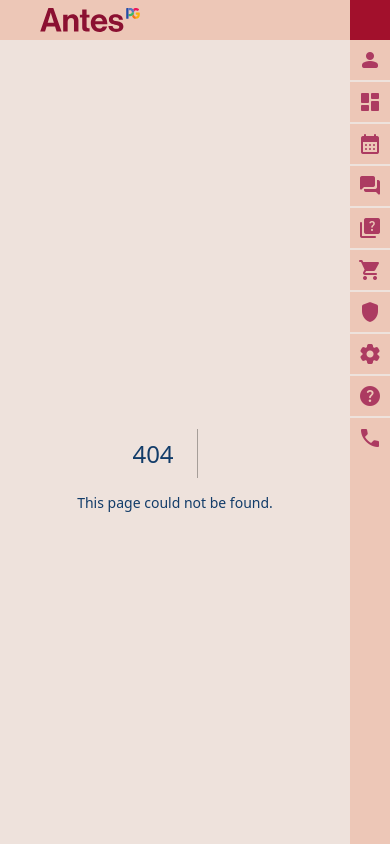
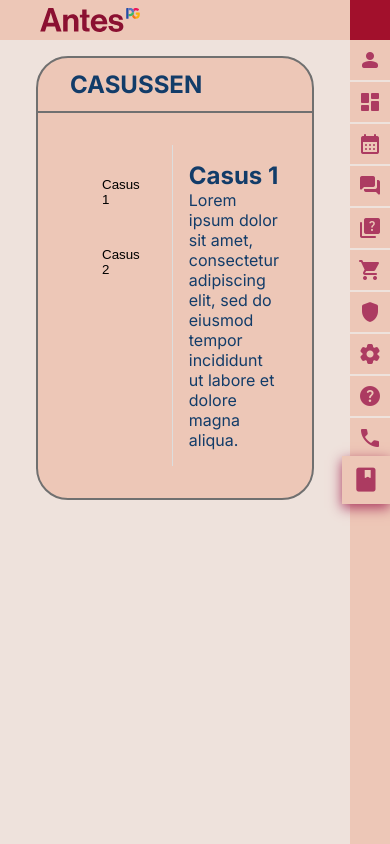
Before and after one commit to stssrn/ProjectC_Groep5, a Next.js app in the folder frontend/: page /casussen in a window 390 px wide. Before the commit this address had no page. Built offline with nearby package versions, Linux system fonts and the light colour scheme.

Commit message:
Cassusen
Added interactive casus section with dummy data and responsive design.

```diff
--- /dev/null
+++ b/frontend/app/casussen/page.module.css
@@ -0,0 +1 @@
+/* hier is leeg vanwege het gebruik van de styled components als er iets in moet komen kan dat hier dat is dan de standaard css */
--- /dev/null
+++ b/frontend/app/casussen/page.tsx
@@ -0,0 +1,116 @@
+"use client";
+import React, { useState } from "react";
+import Container from "../components/Container";
+import styled from "@emotion/styled";
+import { keyframes } from "@emotion/react";
+
+const fadeIn = keyframes`
+  from {
+    opacity: 0;
+    transform: translateX(-20px);
+  }
+  to {
+    opacity: 1;
+    transform: translateX(0);
+  }
+`;
+
+const CasusListDiv = styled.div`
+  flex: 1;
+  padding: 16px;
+  display: flex;
+  flex-direction: column;
+  background-color: #edc7b7;
+`;
+
+const CasusButton = styled.button`
+  display: block;
+  width: 100%;
+  padding: 16px;
+  margin-bottom: 8px;
+  background: none;
+  border: none;
+  text-align: left;
+  cursor: pointer;
+  transition: background-color 0.3s ease, transform 0.2s ease;
+  &:hover {
+    background-color: #eaeaea;
+  }
+  &:active {
+    transform: scale(0.98);
+  }
+`;
+
+const CasusContentDiv = styled.div`
+  flex: 3;
+  padding: 16px;
+  border-left: 1px solid #ddd;
+  animation: ${fadeIn} 0.5s ease;
+`;
+
+const CasusPageLayout = styled.div`
+  display: flex;
+  height: 100%;
+  background-color: #edc7b7;
+`;
+
+// Dummy data for the casus list
+const casusData = [
+  {
+    id: "casus1",
+    title: "Casus 1",
+    content:
+      "Lorem ipsum dolor sit amet, consectetur adipiscing elit, sed do eiusmod tempor incididunt ut labore et dolore magna aliqua.",
+  },
+  {
+    id: "casus2",
+    title: "Casus 2",
+    content:
+      "Ut enim ad minim veniam, quis nostrud exercitation ullamco laboris nisi ut aliquip ex ea commodo consequat.",
+  },
+  // ...add more cases as needed
+];
+
+type CasusListProps = {
+  onSelect: (casus: { id: string; title: string; content: string }) => void;
+};
+
+const CasusList: React.FC<CasusListProps> = ({ onSelect }) => {
+  return (
+    <CasusListDiv>
+      {casusData.map((casus) => (
+        <CasusButton key={casus.id} onClick={() => onSelect(casus)}>
+          {casus.title}
+        </CasusButton>
+      ))}
+    </CasusListDiv>
+  );
+};
+
+type CasusContentProps = {
+  casus: { id: string; title: string; content: string };
+};
+
+const CasusContent: React.FC<CasusContentProps> = ({ casus }) => {
+  return (
+    <CasusContentDiv>
+      <h2>{casus.title}</h2>
+      <p>{casus.content}</p>
+    </CasusContentDiv>
+  );
+};
+
+const CasusPage: React.FC = () => {
+  const [selectedCasus, setSelectedCasus] = useState(casusData[0]);
+
+  return (
+    <Container title="Casussen">
+      <CasusPageLayout>
+        <CasusList onSelect={setSelectedCasus} />
+        <CasusContent casus={selectedCasus} />
+      </CasusPageLayout>
+    </Container>
+  );
+};
+
+export default CasusPage;
--- a/frontend/app/layout.tsx
+++ b/frontend/app/layout.tsx
@@ -31,8 +31,9 @@ const navItems = [
   { path: "winkel", symbol: "shopping_cart" },
   { path: "admin", symbol: "shield" },
   { path: "instellingen", symbol: "settings" },
-  { path: "faq", symbol: "help"},
-  {path: "contact", symbol: "call"}
+  { path: "faq", symbol: "help" },
+  { path: "contact", symbol: "call" },
+  { path: "casussen", symbol: "book" }
 ];
 
 export default function RootLayout({
```
